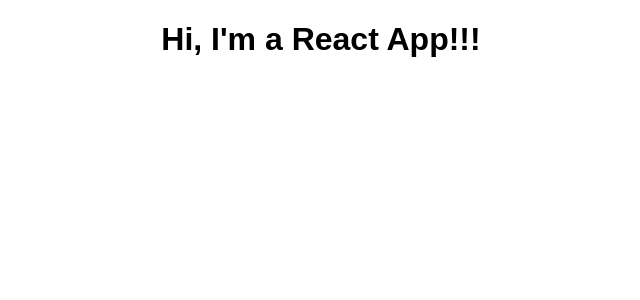
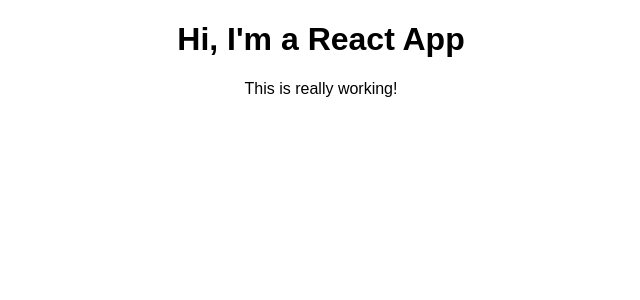
Before and after one commit to Szuhi/React, a React (Create React App) app in the folder 100_CreateReactApp/react-complete-guide/: page / in a window 1280 px wide. Shown: the top 300 px of the page, without its empty margins (319-959 px from the left). Built offline with nearby package versions, Linux system fonts and the light colour scheme.

Commit message:
Adding comments - 100

```diff
--- a/100_CreateReactApp/react-complete-guide/src/App.js
+++ b/100_CreateReactApp/react-complete-guide/src/App.js
@@ -4,12 +4,16 @@
 
 class App extends Component {
   render() {
-    /* return (
+    // This is not HTML, but JSX - JavaScript at runtime
+    // It has limitations, e.g.: class cannot be used, that's why we need to use className instead
+    // It is typical to use one root element to return, just like below - even though it is not a strict limitation
+    return (
       <div className="App">
         <h1>Hi, I'm a React App</h1>
+        <p>This is really working!</p>
       </div>
-    ); */
-    return React.createElement('div', {className: 'App'}, React.createElement('h1', null, 'Hi, I\'m a React App!!!'));
+    );
+    //return React.createElement('div', {className: 'App'}, React.createElement('h1', null, 'Hi, I\'m a React App!!!'));
   }
 }
 
```
